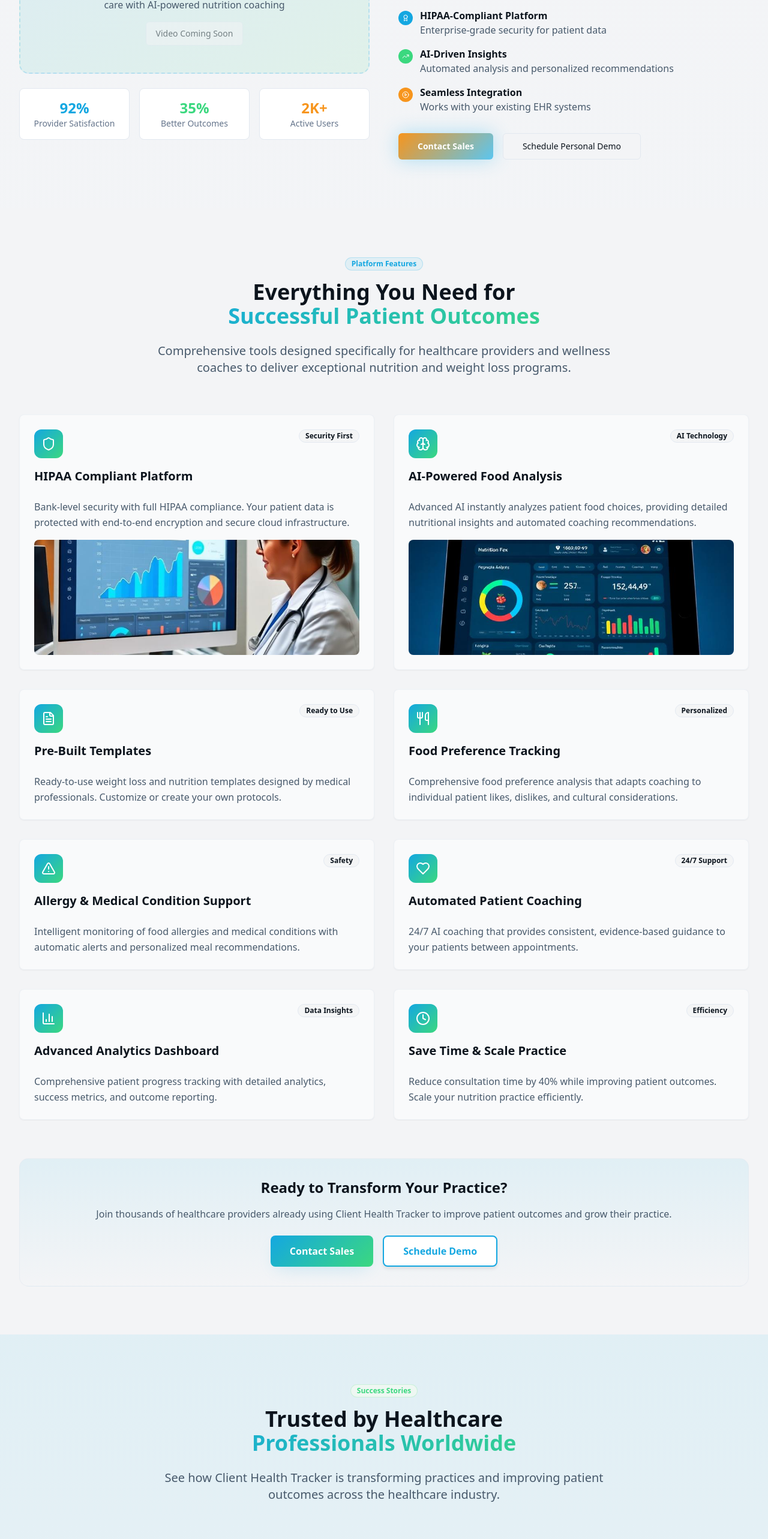
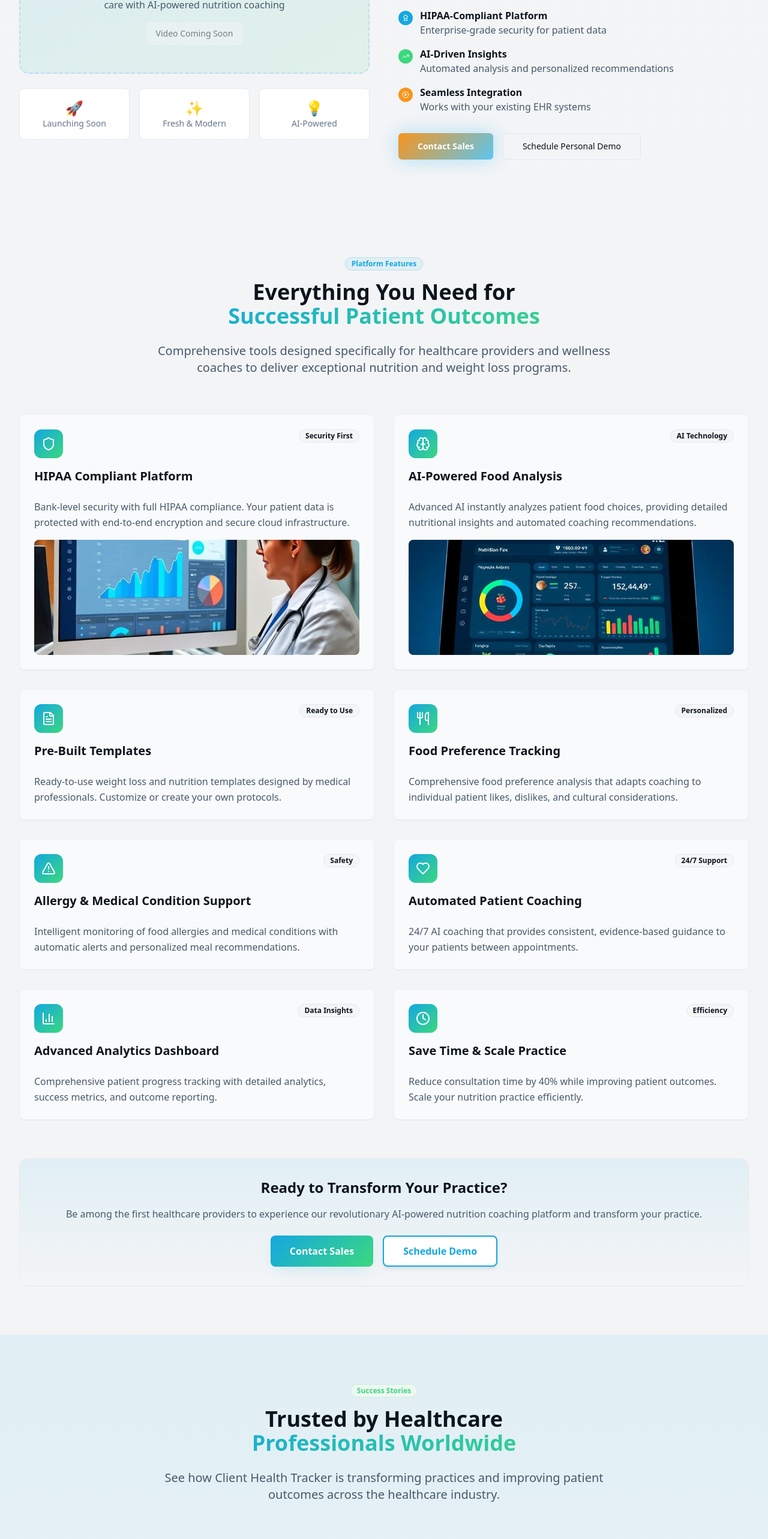
Before and after one commit to drjerryrelth/wellness-powered-ai, a React (Vite) app: page / in a window 1280 px wide. Shown: the part 1289-3855 px from the top of the page at 60% size. Built offline with nearby package versions, Linux system fonts and the light colour scheme.

Commit message:
Adjust user claims
Remove all claims of active users and clinics as the product is just launching.

```diff
--- a/src/components/Features.tsx
+++ b/src/components/Features.tsx
@@ -132,8 +132,8 @@ const Features = () => {
               Ready to Transform Your Practice?
             </h3>
             <p className="text-text-medical mb-6">
-              Join thousands of healthcare providers already using Client Health Tracker
-              to improve patient outcomes and grow their practice.
+              Be among the first healthcare providers to experience our revolutionary
+              AI-powered nutrition coaching platform and transform your practice.
             </p>
             <div className="flex flex-col sm:flex-row gap-4 justify-center">
               <button className="px-8 py-3 bg-gradient-hero text-white rounded-lg font-semibold hover:scale-105 transition-transform shadow-elegant hover:shadow-glow">
--- a/src/components/Testimonials.tsx
+++ b/src/components/Testimonials.tsx
@@ -114,20 +114,20 @@ const Testimonials = () => {
         <div className="bg-white/50 backdrop-blur-sm rounded-2xl p-8 border border-border/50">
           <div className="grid grid-cols-2 md:grid-cols-4 gap-8 text-center">
             <div>
-              <div className="text-3xl md:text-4xl font-bold text-primary mb-2">500+</div>
-              <div className="text-text-medical">Healthcare Providers</div>
+              <div className="text-3xl md:text-4xl font-bold text-primary mb-2">🚀</div>
+              <div className="text-text-medical">Now Launching</div>
             </div>
             <div>
-              <div className="text-3xl md:text-4xl font-bold text-secondary mb-2">25K+</div>
-              <div className="text-text-medical">Patients Supported</div>
+              <div className="text-3xl md:text-4xl font-bold text-secondary mb-2">✨</div>
+              <div className="text-text-medical">Fresh Platform</div>
             </div>
             <div>
-              <div className="text-3xl md:text-4xl font-bold text-accent mb-2">89%</div>
-              <div className="text-text-medical">Success Rate</div>
+              <div className="text-3xl md:text-4xl font-bold text-accent mb-2">🎯</div>
+              <div className="text-text-medical">Ready to Scale</div>
             </div>
             <div>
-              <div className="text-3xl md:text-4xl font-bold text-primary mb-2">40%</div>
-              <div className="text-text-medical">Time Saved</div>
+              <div className="text-3xl md:text-4xl font-bold text-primary mb-2">💡</div>
+              <div className="text-text-medical">AI-Powered</div>
             </div>
           </div>
         </div>
@@ -138,8 +138,8 @@ const Testimonials = () => {
             Join the Growing Community of Successful Providers
           </h3>
           <p className="text-text-medical mb-8 max-w-2xl mx-auto">
-            Schedule a personalized demo today and see why thousands of healthcare professionals
-            trust Client Health Tracker for their nutrition and weight loss programs.
+            Be among the first to experience our revolutionary AI-powered nutrition coaching platform.
+            Schedule a demo to see how we're transforming healthcare nutrition practices.
           </p>
           <div className="flex flex-col sm:flex-row gap-4 justify-center">
             <button className="px-8 py-4 bg-gradient-accent text-white rounded-lg font-semibold hover:scale-105 transition-transform shadow-glow animate-glow">
--- a/src/components/VideoSection.tsx
+++ b/src/components/VideoSection.tsx
@@ -19,16 +19,16 @@ const VideoSection = () => {
             {/* Video Stats */}
             <div className="grid grid-cols-3 gap-4">
               <div className="text-center p-4 bg-card rounded-lg border">
-                <div className="text-2xl font-bold text-primary">92%</div>
-                <div className="text-sm text-muted-foreground">Provider Satisfaction</div>
+                <div className="text-2xl font-bold text-primary">🚀</div>
+                <div className="text-sm text-muted-foreground">Launching Soon</div>
               </div>
               <div className="text-center p-4 bg-card rounded-lg border">
-                <div className="text-2xl font-bold text-secondary">35%</div>
-                <div className="text-sm text-muted-foreground">Better Outcomes</div>
+                <div className="text-2xl font-bold text-secondary">✨</div>
+                <div className="text-sm text-muted-foreground">Fresh & Modern</div>
               </div>
               <div className="text-center p-4 bg-card rounded-lg border">
-                <div className="text-2xl font-bold text-accent">2K+</div>
-                <div className="text-sm text-muted-foreground">Active Users</div>
+                <div className="text-2xl font-bold text-accent">💡</div>
+                <div className="text-sm text-muted-foreground">AI-Powered</div>
               </div>
             </div>
           </div>
```
